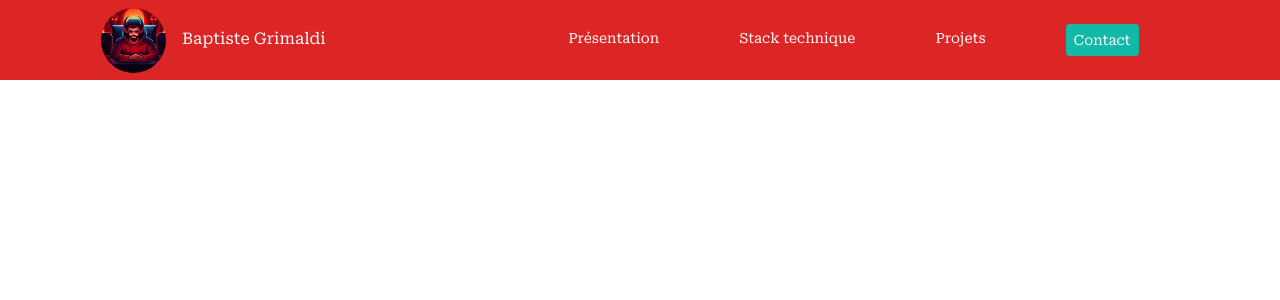
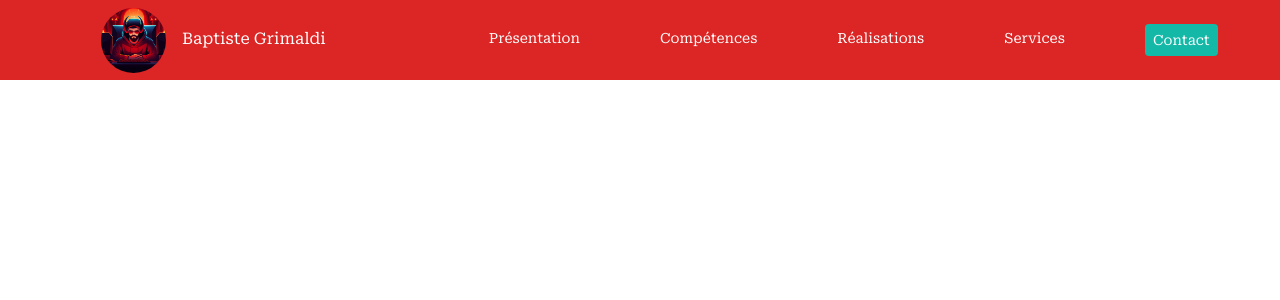
Before and after one commit to BaptisteGrimaldi/portefolioNextJs, a Next.js app: page / in a window 1280 px wide. Shown: the top 300 px of the page. Built offline with nearby package versions, Linux system fonts and the light colour scheme.

Commit message:
continue

```diff
--- a/src/app/navBar.tsx
+++ b/src/app/navBar.tsx
@@ -25,8 +25,9 @@ export default function NavBar() {
             <div className='w-8/12 flex justify-center text-sm'>
               <div className='flex justify-between space-x-20 items-center text-white'>
                 <p className='hover:scale-105 hover:opacity-50 cursor-pointer'>Présentation</p>
-                <p className='hover:scale-105 cursor-pointer hover:opacity-50'>Stack technique</p>
-                <p className='hover:scale-105 cursor-pointer hover:opacity-50'>Projets</p>
+                <p className='hover:scale-105 cursor-pointer hover:opacity-50'>Compétences</p>
+                <p className='hover:scale-105 cursor-pointer hover:opacity-50'>Réalisations</p>
+                <p className='hover:scale-105 cursor-pointer hover:opacity-50'>Services</p>
                 <div className='bg-teal-500 text-white pt-2 px-2 pb-1 rounded hover:scale-105 cursor-pointer'>
                   <p>Contact</p>
                 </div>
```
